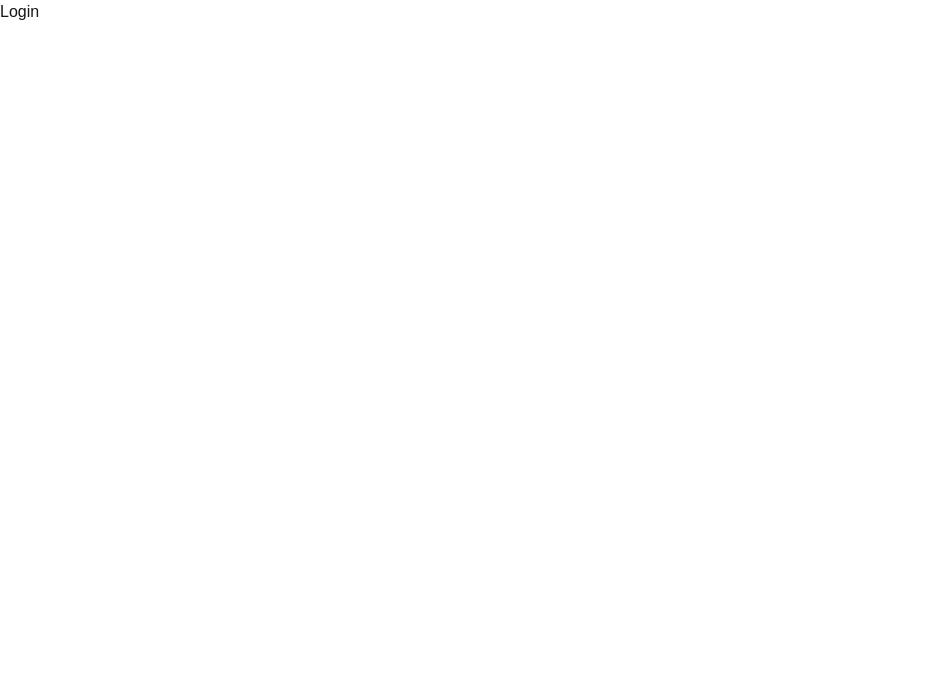
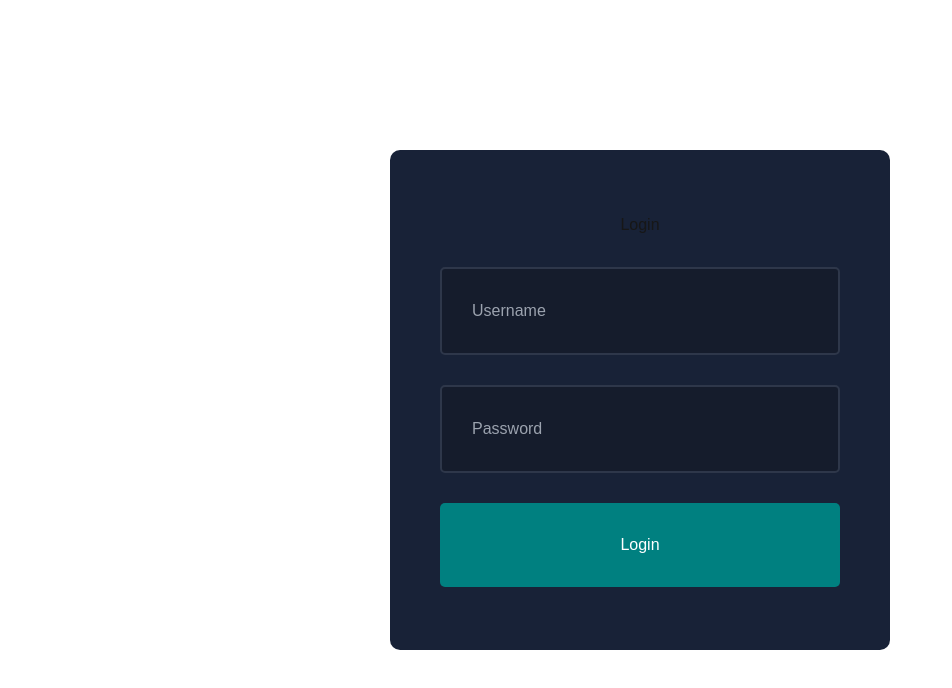
Before and after one commit to Aryan0527/Shuddhi_admin, a Next.js app: page /login in a window 1280 px wide. Shown: the top 688 px of the page, without its empty margins (0-952 px from the left). Built offline with nearby package versions, Linux system fonts and the light colour scheme.

Commit message:
UI all complete

```diff
--- /dev/null
+++ b/src/app/dashboard/products/[id]/page.tsx
@@ -0,0 +1,44 @@
+import React from "react";
+import styles from "@/ui/dashboard/products/singleProduct/singleProduct.module.css";
+import Image from "next/image";
+
+const SingleproductPage = () => {
+  return (
+    <div className={styles.container}>
+      <div className={styles.infoContainer}>
+        <div className={styles.imgContainer}>
+          <Image src="/noproduct.jpg" alt="" fill />
+        </div>
+        Iphone
+      </div>
+      <div className={styles.formContainer}>
+        <form action="" className={styles.form}>
+          <label>Title</label>
+          <input type="text" name="title" placeholder="Iphone 15" />
+          <label>Price</label>
+          <input type="number" name="price" placeholder="$999" />
+          <label>Stock</label>
+          <input type="number" name="stock" />
+          <label>Color</label>
+          <input type="text" name="color" placeholder="Crimson Red" />
+          <label>Size</label>
+          <textarea type="text" name="size" placeholder="NA" />
+          <label>Cat</label>
+          <select name="cat" id="cat">
+            <option value="kitchen">Kitchen</option>
+            <option value="computers">Computers</option>
+          </select>
+          <label>Description</label>
+          <textarea
+            name="desc"
+            rows="10"
+            placeholder="Description for the product"
+          ></textarea>
+          <button>Update</button>
+        </form>
+      </div>
+    </div>
+  );
+};
+
+export default SingleproductPage;
--- a/src/app/login/page.tsx
+++ b/src/app/login/page.tsx
@@ -1,9 +1,17 @@
-import React from 'react'
+import React from "react";
+import styles from "@/ui/login/login.module.css";
 
 const Login = () => {
   return (
-    <div>Login</div>
-  )
-}
+    <div className={styles.container}>
+      <form action="" className={styles.form}>
+        <h1>Login</h1>
+        <input type="text" placeholder="Username" />
+        <input type="password" placeholder="Password" />
+        <button>Login</button>
+      </form>
+    </div>
+  );
+};
 
-export default Login
+export default Login;
--- /dev/null
+++ b/src/ui/dashboard/products/singleProduct/singleProduct.module.css
@@ -0,0 +1,58 @@
+.container {
+  display: flex;
+  gap: 50px;
+  margin-top: 20px;
+}
+.infoContainer {
+  flex: 1;
+  background-color: #182237;
+  padding: 20px;
+  border-radius: 10px;
+  font-weight: bold;
+  color: #b7bac1;
+  height: max-content;
+}
+.imgContainer {
+  width: 100%;
+  height: 300px;
+  position: relative;
+  border-radius: 10px;
+  overflow: hidden;
+  margin-bottom: 20px;
+}
+.formContainer {
+  flex: 3;
+  background-color: #182237;
+  padding: 20px;
+  border-radius: 10px;
+}
+.form {
+  display: flex;
+  flex-direction: column;
+}
+
+.form input,
+.form textarea,
+.form select {
+  padding: 20px;
+  border: 2px solid #2e374a;
+  border-radius: 5px;
+  background-color: #151c2c;
+  color: white;
+  margin: 10px 0px;
+}
+
+.form label {
+  font-size: 12px;
+}
+
+.form button {
+  width: 100%;
+  padding: 20px;
+  background-color: teal;
+  color: white;
+  border: none;
+  border-radius: 5px;
+  cursor: pointer;
+  margin-top: 20px;
+}
--- /dev/null
+++ b/src/ui/login/login.module.css
@@ -0,0 +1,38 @@
+.container {
+  width: 100%;
+  height: 100vh;
+  display: flex;
+  align-items: center;
+  justify-content: center;
+}
+.form {
+  background-color: #182237;
+  padding: 50px;
+  border-radius: 10px;
+  width: 500px;
+  height: 500px;
+  display: flex;
+  flex-direction: column;
+  align-items: center;
+  justify-content: center;
+  gap: 30px;
+}
+
+.form input {
+  width: 100%;
+  padding: 30px;
+  border: 2px solid #2e374a;
+  border-radius: 5px;
+  background-color: #151c2c;
+  color: white;
+}
+
+.form button {
+  width: 100%;
+  padding: 30px;
+  background-color: teal;
+  color: white;
+  border: none;
+  cursor: pointer;
+  border-radius: 5px;
+}
```
